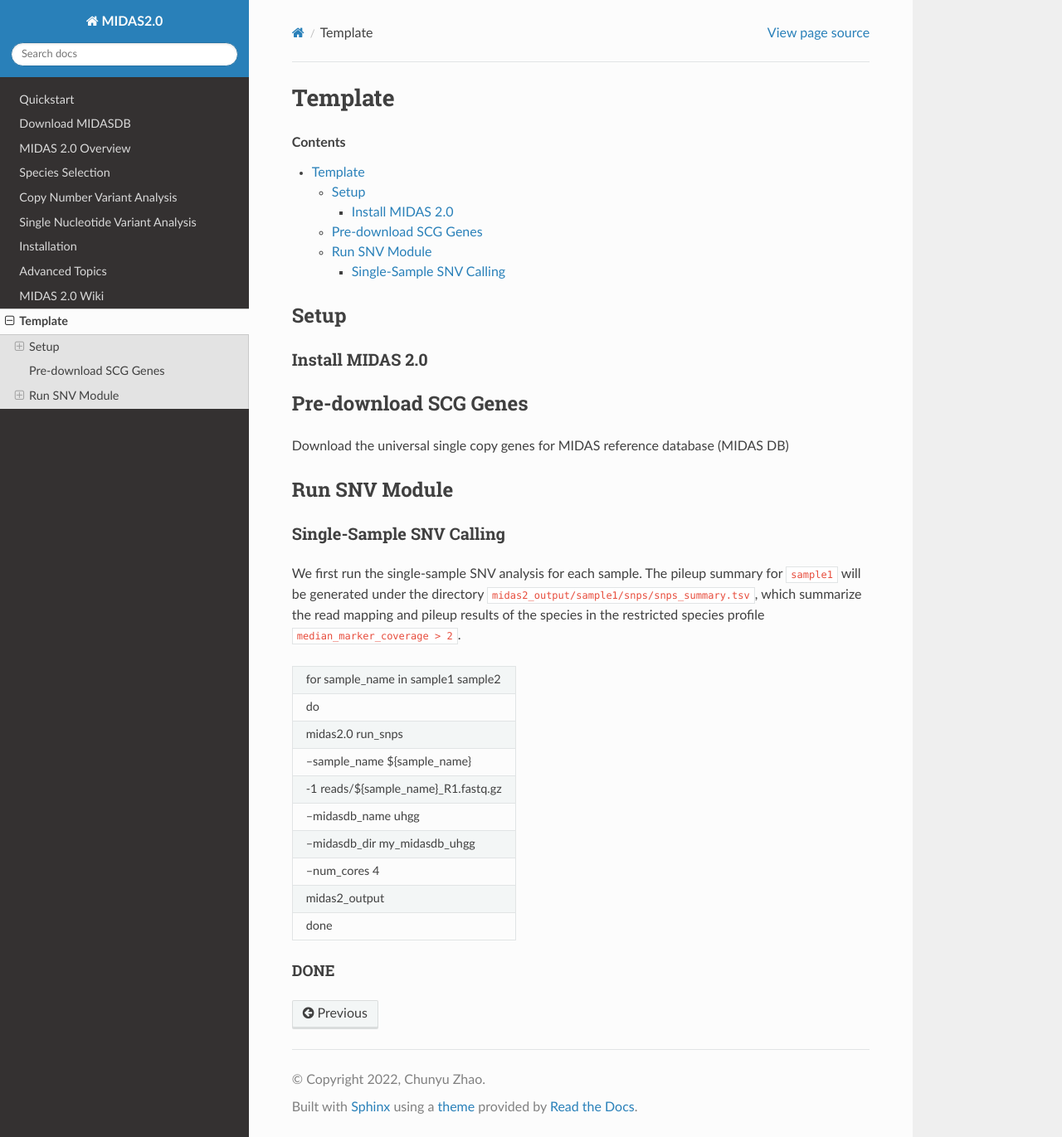
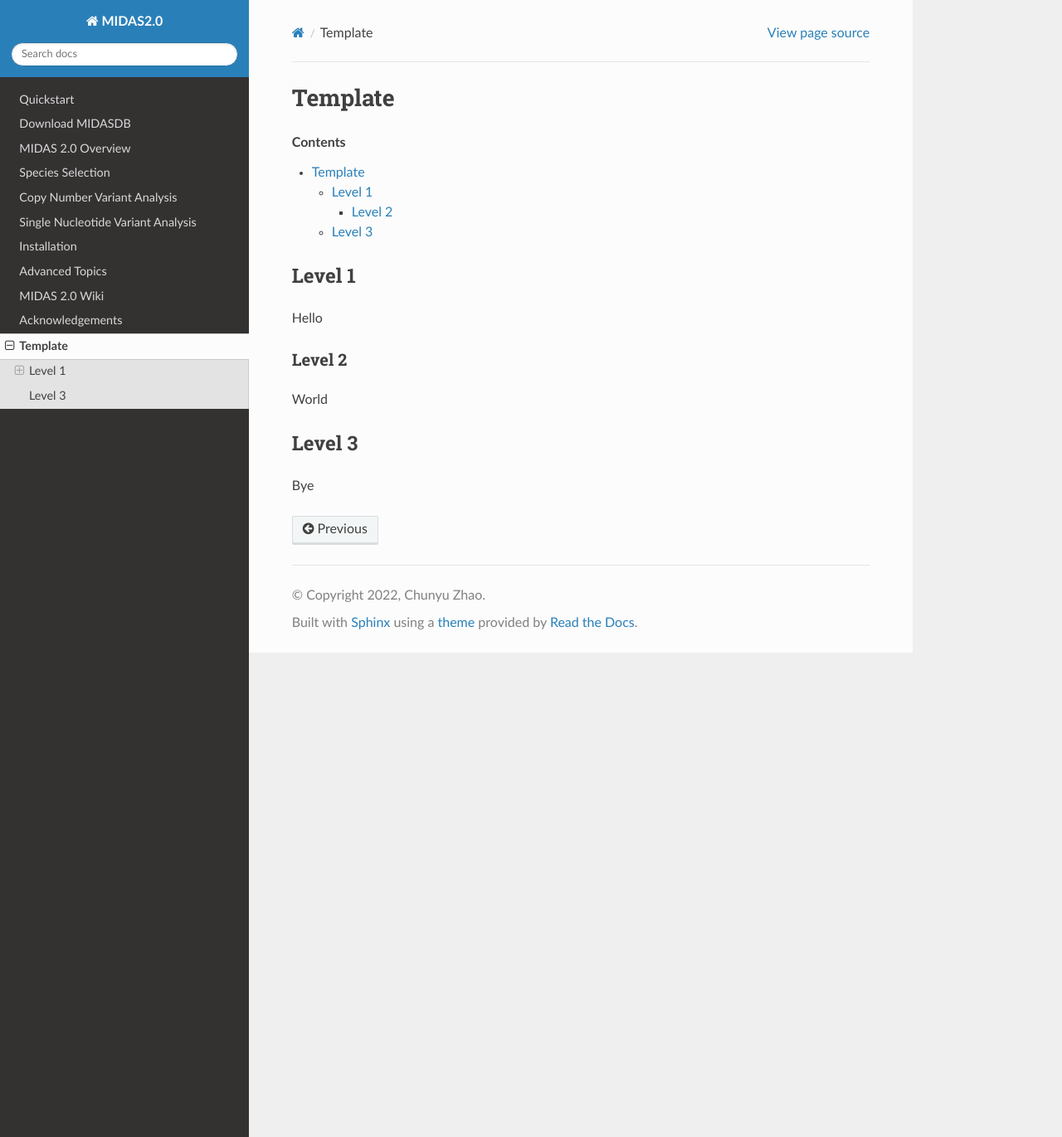
Before and after one commit to zhaoc1/midas2-tutorial, a Sphinx documentation site: the page built from docs/template.rst, in a window 1280 px wide and 1371 px high. Shown: the whole window at 83% size. Built offline with Sphinx 7.4.7 and the Read the Docs theme 2.0.0, drawn with Linux system fonts in a browser that asks for light colours.

Commit message:
acknowledge

```diff
--- a/docs/index.rst
+++ b/docs/index.rst
@@ -36,4 +36,5 @@ Contents
    installation
    advanced_topics
    wiki
+   acknowledgements
    template
--- a/docs/template.rst
+++ b/docs/template.rst
@@ -5,47 +5,17 @@ Template
    :depth: 3
 
 
-Setup
-*****
+Level 1
+*******
 
+Hello
 
-Install MIDAS 2.0
------------------
+Level 2
+-------
 
+World
 
-Pre-download SCG Genes
-**********************
+Level 3
+*******
 
-Download the universal single copy genes for MIDAS reference database (MIDAS DB)
-
-
-Run SNV Module
-**************
-
-Single-Sample SNV Calling
--------------------------
-
-We first run the single-sample SNV analysis for each sample.
-The pileup summary for ``sample1`` will be generated under the directory
-``midas2_output/sample1/snps/snps_summary.tsv``, which summarize the read mapping
-and pileup results of the species in the restricted species profile
-``median_marker_coverage > 2``.
-
-.. csv-table::
-  :align: left
-
-
-  for sample_name in sample1 sample2
-  do
-    midas2.0 run_snps \
-      --sample_name ${sample_name} \
-      -1 reads/${sample_name}_R1.fastq.gz \
-      --midasdb_name uhgg \
-      --midasdb_dir my_midasdb_uhgg \
-      --num_cores 4 \
-      midas2_output
-  done
-
-
-DONE
-++++
+Bye
```
Also changed, not shown: docs/acknowledgements.rst (added, +9 -0 lines).
